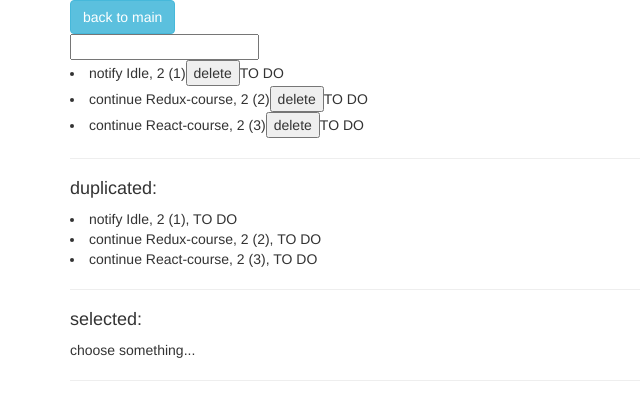
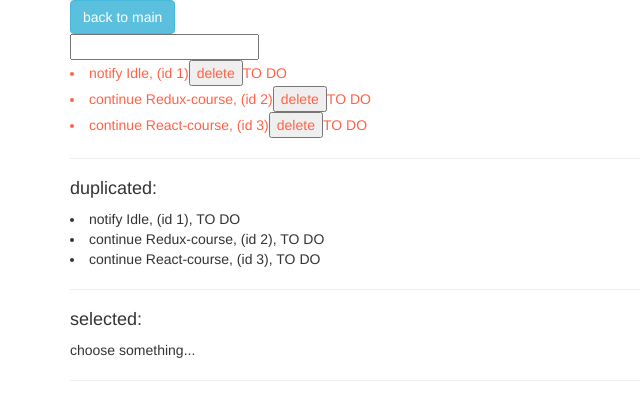
Before and after one commit to gena-rybin/todoList, a React app: page /todo in a window 1280 px wide. Shown: the top 420 px of the page, without its empty margins (0-640 px from the left). Built offline with nearby package versions, Linux system fonts and the light colour scheme.

Commit message:
added styles for selected and toggle

```diff
--- a/src/components/containers/listTodos.js
+++ b/src/components/containers/listTodos.js
@@ -27,6 +27,9 @@ class ListTodos extends Component {
                 <div>
                     {this.props.todos.map((todo, i, todos) =>
                             <li key={todo.id}
+                                className={todo.completed ? 'completed-todo' : 'not-completed-todo'}
+                                style={{fontWeight: todo.selected ? 'bold' : 'inherit'}}
+                                            // todo.selected ? 'selected' : ''}
                                 onClick={() => {
                                                 console.log('selection clicked');
                                                 this.props.selected(todo);
@@ -34,7 +37,7 @@ class ListTodos extends Component {
                                                 this.props.toggleCompleteTodo(todo);
                                 }}
                             >
-                                {todo.text}, {todo.selected ? 1 : 2} ({todo.id})
+                                {todo.selected ? '==> ' : false} {todo.text}, (id {todo.id})
                                 <button onClick={() => {
                                         this.handleClick;
                                         console.log('deletion clicked');
--- a/src/components/containers/listTodosDupl.js
+++ b/src/components/containers/listTodosDupl.js
@@ -9,7 +9,7 @@ class ListTodosDuplicated extends Component {
                 <h4>duplicated:</h4>
                 {this.props.todos.map((todo) =>
                     <li key={todo.id}>
-                        {todo.text}, {todo.selected ? 1 : 2} ({todo.id}), {todo.completed ? 'COMPLETED' : 'TO DO'}
+                        {todo.text}, (id {todo.id}), {todo.completed ? 'COMPLETED' : 'TO DO'}
                     </li>
                 )}
             </div>
--- a/src/components/containers/selected-todo.js
+++ b/src/components/containers/selected-todo.js
@@ -7,7 +7,7 @@ class ClickedTodo extends Component {
         // console.log(this.props.todoSelected);
         if (this.props.todoClicked && this.props.todoClicked.text) {
             return (
-                <li>{this.props.todoClicked.text}</li>
+                <li>==> {this.props.todoClicked.text}</li>
             )
         } else {
             return (
--- a/src/index.js
+++ b/src/index.js
@@ -9,6 +9,8 @@ import TodoPage from "./components/layouts/page-todo/todo-page";
 import {createStore} from "redux";
 import todoApp from "./reducers";
 import {Provider} from "react-redux";
+
+import './styles.css';
 
 const Router = ReactRouterDOM.BrowserRouter;
 const Route = ReactRouterDOM.Route;
--- /dev/null
+++ b/src/styles.css
@@ -0,0 +1,9 @@
+.not-completed-todo{
+    color: tomato;
+}
+.completed-todo{
+    text-decoration: line-through;
+}
+.selected{
+    font-weight: bold;
+}
```
